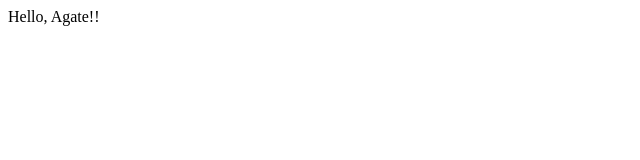
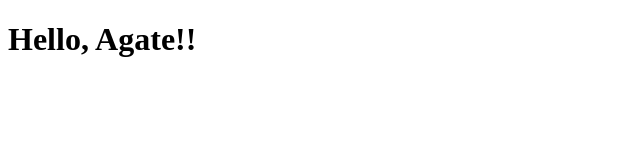
Before and after one commit to AgateKruskopa/JS2021, a plain HTML site: page index.html in a window 1280 px wide. Shown: the whole page, without its empty margins (0-640 px from the left). Drawn offline with Linux system fonts and the light colour scheme.

Commit message:
add index style

```diff
--- a/index.html
+++ b/index.html
@@ -7,6 +7,6 @@
     <title>Document</title>
 </head>
 <body>
-    Hello, Agate!!
+    <h1>Hello, Agate!!</h1>
 </body>
 </html>
```
